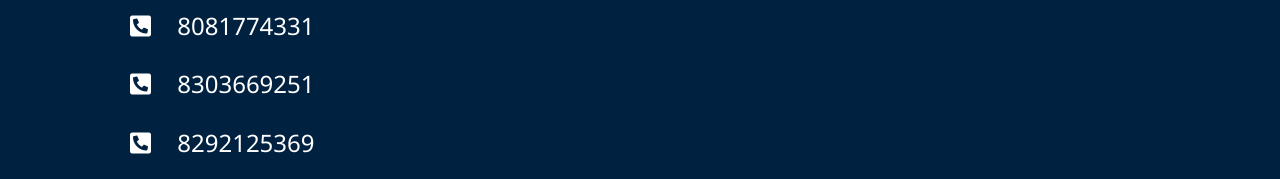
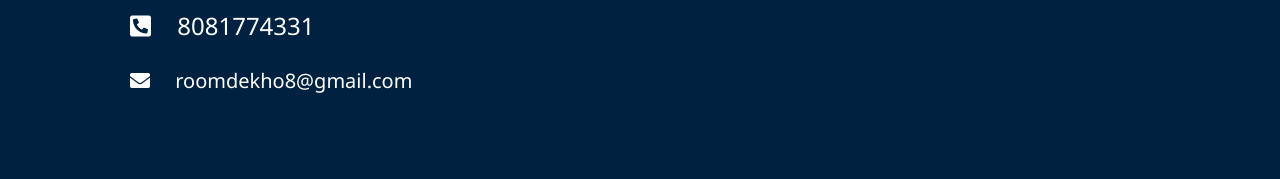
Before and after one commit to bornasacoder/Roomdekho, a plain HTML site: page features.html in a window 1280 px wide. Shown: the part 266-445 px from the top of the page. Drawn offline with Linux system fonts and the light colour scheme.

Commit message:
Update features.html

```diff
--- a/features.html
+++ b/features.html
@@ -36,8 +36,6 @@
                     <br><br>
                 <div class="hello" style="display: flex;flex-flow: column;gap: 20px; font-size: 24px;">
                     <span> <i class="fas fa-phone-square-alt"></i> 8081774331 </span>
-                    <span><i class="fas fa-phone-square-alt"></i> 8303669251</span>
-                    <span><i class="fas fa-phone-square-alt"></i> 8292125369</span>
                     <span id="span"><i class="fas fa-envelope"></i> roomdekho8@gmail.com</span>
                 </div>
                 </p>
```
